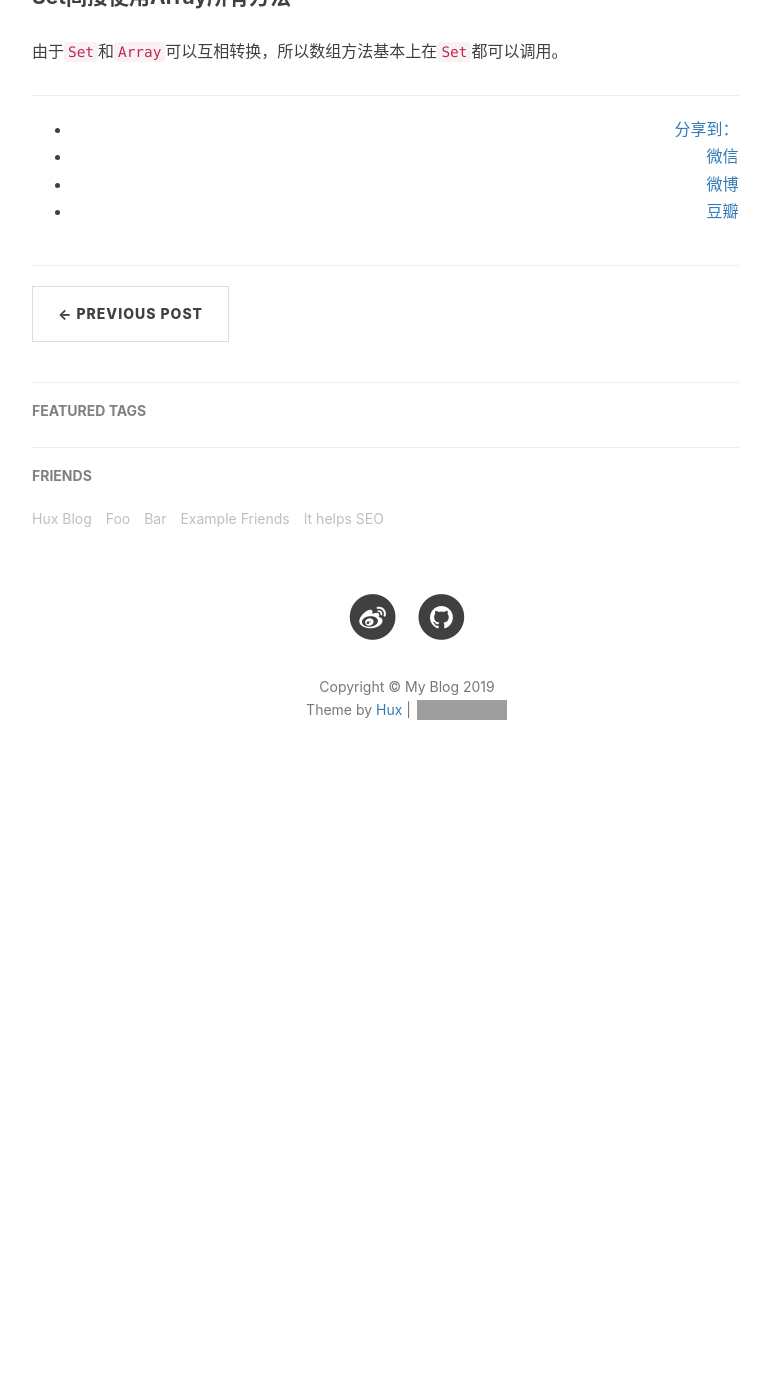
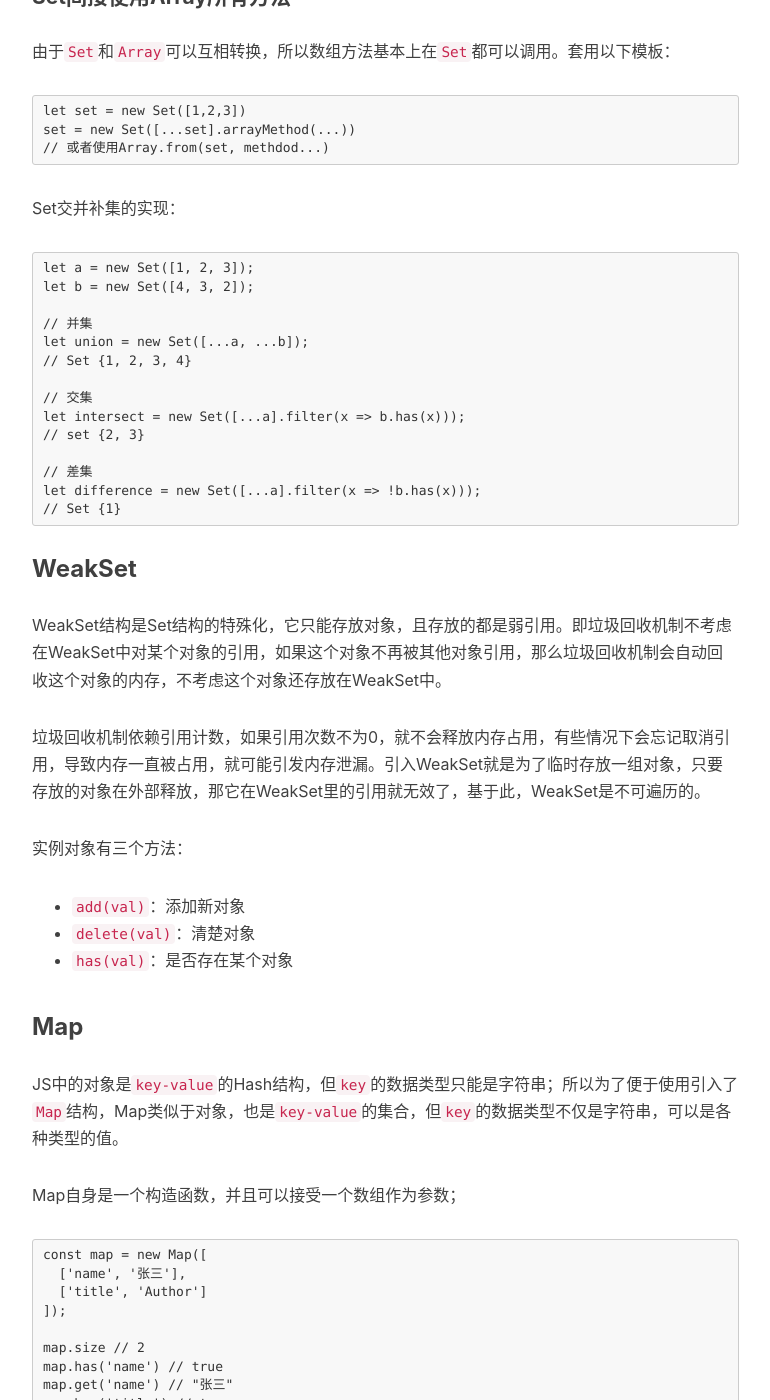
Before and after one commit to YouziXR/YouziXR.github.io, a Jekyll site: the page built from _posts/2019-03-08-ES6-learning-notes-5th.md, in a window 1280 px wide and 1400 px high, scrolled down 4098 px. Shown: the whole window, without its empty margins (233-1003 px from the left). Built offline with Jekyll 4.4.1, drawn with Linux system fonts in a browser that asks for light colours; nearby versions of some CDN libraries; our own code applies the rules of GitHub Pages for plain Markdown files; comment, search, counter and statistics services are not loaded; before the commit the page ends 4912 px from its top, so only the background shows below that; some of the changed text lies outside the part shown; grey boxes are pictures that could not be loaded.

Commit message:
Update 2019-03-08-ES6-learning-notes-5th.md

```diff
--- a/_posts/2019-03-08-ES6-learning-notes-5th.md
+++ b/_posts/2019-03-08-ES6-learning-notes-5th.md
@@ -136,4 +136,85 @@
 
 #### Set间接使用Array所有方法
 
-由于`Set`和`Array`可以互相转换，所以数组方法基本上在`Set`都可以调用。
+由于`Set`和`Array`可以互相转换，所以数组方法基本上在`Set`都可以调用。套用以下模板：
+
+    let set = new Set([1,2,3])
+    set = new Set([...set].arrayMethod(...))
+	// 或者使用Array.from(set, methdod...)
+
+Set交并补集的实现：
+
+	let a = new Set([1, 2, 3]);
+	let b = new Set([4, 3, 2]);
+
+	// 并集
+	let union = new Set([...a, ...b]);
+	// Set {1, 2, 3, 4}
+
+	// 交集
+	let intersect = new Set([...a].filter(x => b.has(x)));
+	// set {2, 3}
+
+	// 差集
+	let difference = new Set([...a].filter(x => !b.has(x)));
+	// Set {1}
+
+### WeakSet
+
+WeakSet结构是Set结构的特殊化，它只能存放对象，且存放的都是弱引用。即垃圾回收机制不考虑在WeakSet中对某个对象的引用，如果这个对象不再被其他对象引用，那么垃圾回收机制会自动回收这个对象的内存，不考虑这个对象还存放在WeakSet中。
+
+垃圾回收机制依赖引用计数，如果引用次数不为0，就不会释放内存占用，有些情况下会忘记取消引用，导致内存一直被占用，就可能引发内存泄漏。引入WeakSet就是为了临时存放一组对象，只要存放的对象在外部释放，那它在WeakSet里的引用就无效了，基于此，WeakSet是不可遍历的。
+
+实例对象有三个方法：
+
+- `add(val)`：添加新对象
+- `delete(val)`：清楚对象
+- `has(val)`：是否存在某个对象
+
+### Map
+
+JS中的对象是`key-value`的Hash结构，但`key`的数据类型只能是字符串；所以为了便于使用引入了`Map`结构，Map类似于对象，也是`key-value`的集合，但`key`的数据类型不仅是字符串，可以是各种类型的值。
+
+Map自身是一个构造函数，并且可以接受一个数组作为参数；
+
+	const map = new Map([
+	  ['name', '张三'],
+	  ['title', 'Author']
+	]);
+
+	map.size // 2
+	map.has('name') // true
+	map.get('name') // "张三"
+	map.has('title') // true
+	map.get('title') // "Author"
+
+	// 实际上执行的是下面的算法
+	const items = [
+	  ['name', '张三'],
+	  ['title', 'Author']
+	];
+
+	const map = new Map();
+
+	items.forEach(
+	  ([key, value]) => map.set(key, value)
+	);
+
+任何具有Iterator接口、且每个成员都是双元素数组的数据结构都可以当做Map构造函数的参数；Set和Map都可以作为参数来生成新的Map。
+
+当Map的键是简单类型的值（数字、字符串、布尔值），只要值严格相等，Map就视为一个键；如果键是对象，只要对象指向的内存地址不一样，就会视为两个键。
+
+#### 实例属性和方法
+
+- size：返回Map成员总数。
+- set(key, val)：添加成员，返回整个Map结构，可以采用链式写法。
+- get(key)：获取对应的val，不存在则返回undefined。
+- has(key)：判断是否key是否在Map对象中。
+- delete(key)：删除key，返回是否删除成功。
+- clear()：清空。无返回值。
+- keys()：返回键名的遍历器。
+- values()：返回键值的遍历器。
+- entries()：返回所有成员的遍历器。
+- forEach()：遍历Map的成员。
+
+特别注意：Map的遍历顺序就插入的顺序；`for [key, val] of map`这个方法遍历Map与用entries是一样的。
```
